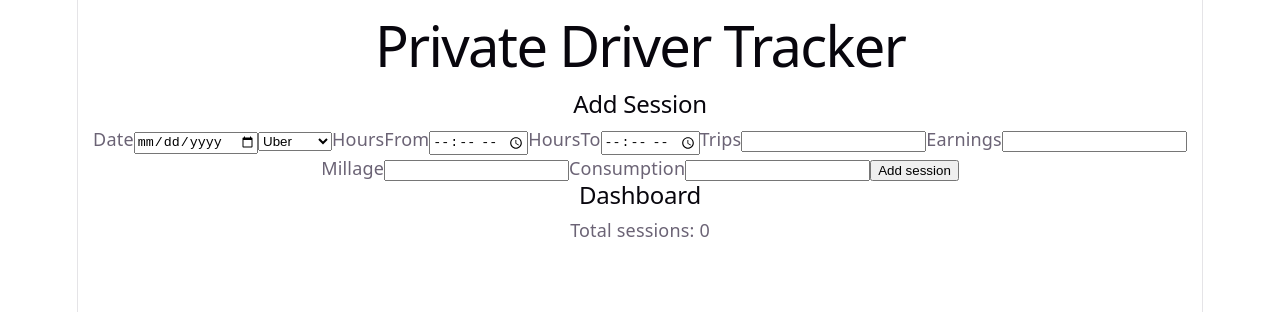
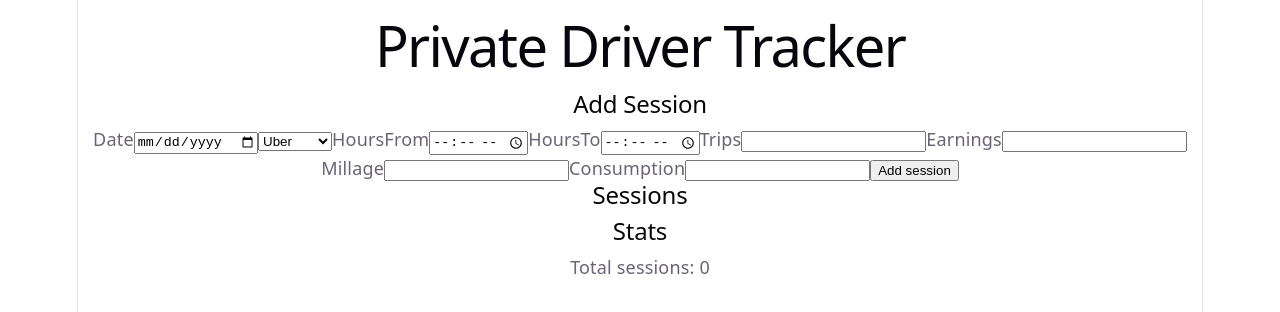
Before and after one commit to michalmzagdanski/driver-tracker, a React (Vite) app: page / in a window 1280 px wide. Shown: the top 312 px of the page. Built offline with nearby package versions, Linux system fonts and the light colour scheme.

Commit message:
Extract SessionList and rename Dashboard to Stats

```diff
--- a/src/App.jsx
+++ b/src/App.jsx
@@ -1,11 +1,14 @@
 import { useState } from 'react'
 import './App.css'
 import SessionForm from './components/SessionForm'
-import Dashboard from './components/Dashboard'
+import Stats from './components/Stats'
+import SessionList from './components/SessionList'
 
 function App() {
   const [sessions, setSessions] = useState([])
-
+  const stats = {
+    totalSessions: sessions.length
+  }
   function addSession(newSession) {
     setSessions(prevSessions => [...prevSessions, newSession])
   }
@@ -14,7 +17,8 @@ function App() {
     <div>
       <h1>Private Driver Tracker</h1>
       <SessionForm onAddSession={addSession} />
-      <Dashboard sessions={sessions} />
+      <SessionList sessions={sessions} />
+      <Stats stats={stats} />
     </div>
   )
 }
--- /dev/null
+++ b/src/components/Stats.jsx
@@ -0,0 +1,17 @@
+import { useState } from 'react'
+
+
+function Stats({ stats }) {
+    return (
+        <div>
+            <h2>Stats</h2>
+
+            <p>Total sessions: {stats.totalSessions}</p>
+        </div>
+    )
+}
+
+
+
+
+export default Stats
--- a/src/components/Dashboard.jsx
+++ b/src/components/sessionList.jsx
@@ -1,12 +1,11 @@
 import { useState } from 'react'
 
-
-function Dashboard({ sessions }) {
+function SessionList({ sessions }) {
     return (
         <div>
-            <h2>Dashboard</h2>
-            <p>Total sessions: {sessions.length}</p>
-            {sessions.map((session, index) => (
+            <h2>Sessions</h2>
+
+            {sessions.map((session) => (
                 <div key={session.id}>
                     <p>{session.date} - {session.platform} - £{session.earnings}</p>
                 </div>
@@ -16,4 +15,4 @@ function Dashboard({ sessions }) {
     )
 }
 
-export default Dashboard
+export default SessionList
```
